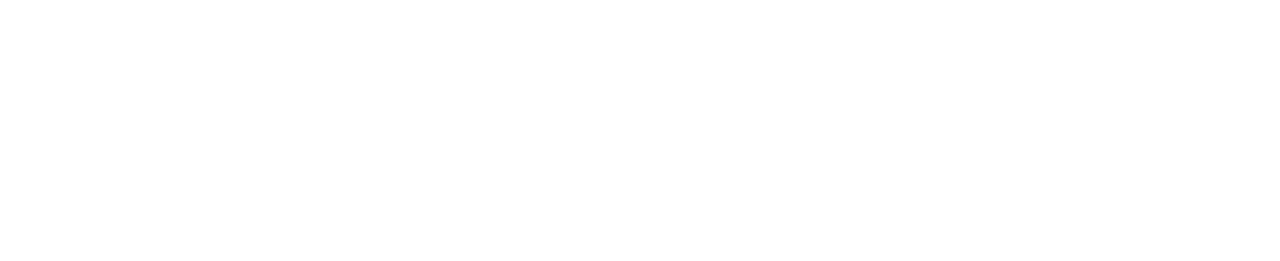
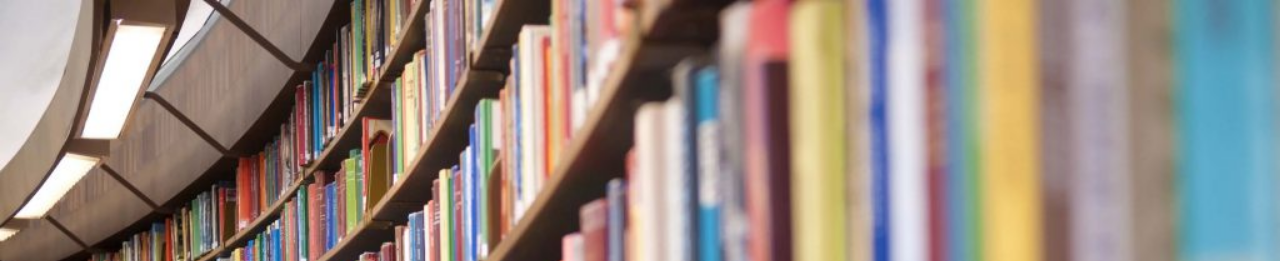
Before and after one commit to WilsonRoch/Aplicacao-Web, a plain HTML site: page index.html in a window 1280 px wide. Shown: the top 261 px of the page. Drawn offline with Linux system fonts and the light colour scheme; the site is published under a folder, as on GitHub Pages, so addresses that start at the root find nothing.

Commit message:
Update style.css

```diff
--- a/style.css
+++ b/style.css
@@ -1,6 +1,6 @@
 body {
     font-family:system-ui, -apple-system, BlinkMacSystemFont, 'Segoe UI', Roboto, Oxygen, Ubuntu, Cantarell, 'Open Sans', 'Helvetica Neue', sans-serif;
-    background-image:url("/biblioteca.jpg");
+    background-image:url("biblioteca.jpg");
     background-repeat: no-repeat;
     background-size: cover;
 }
```
